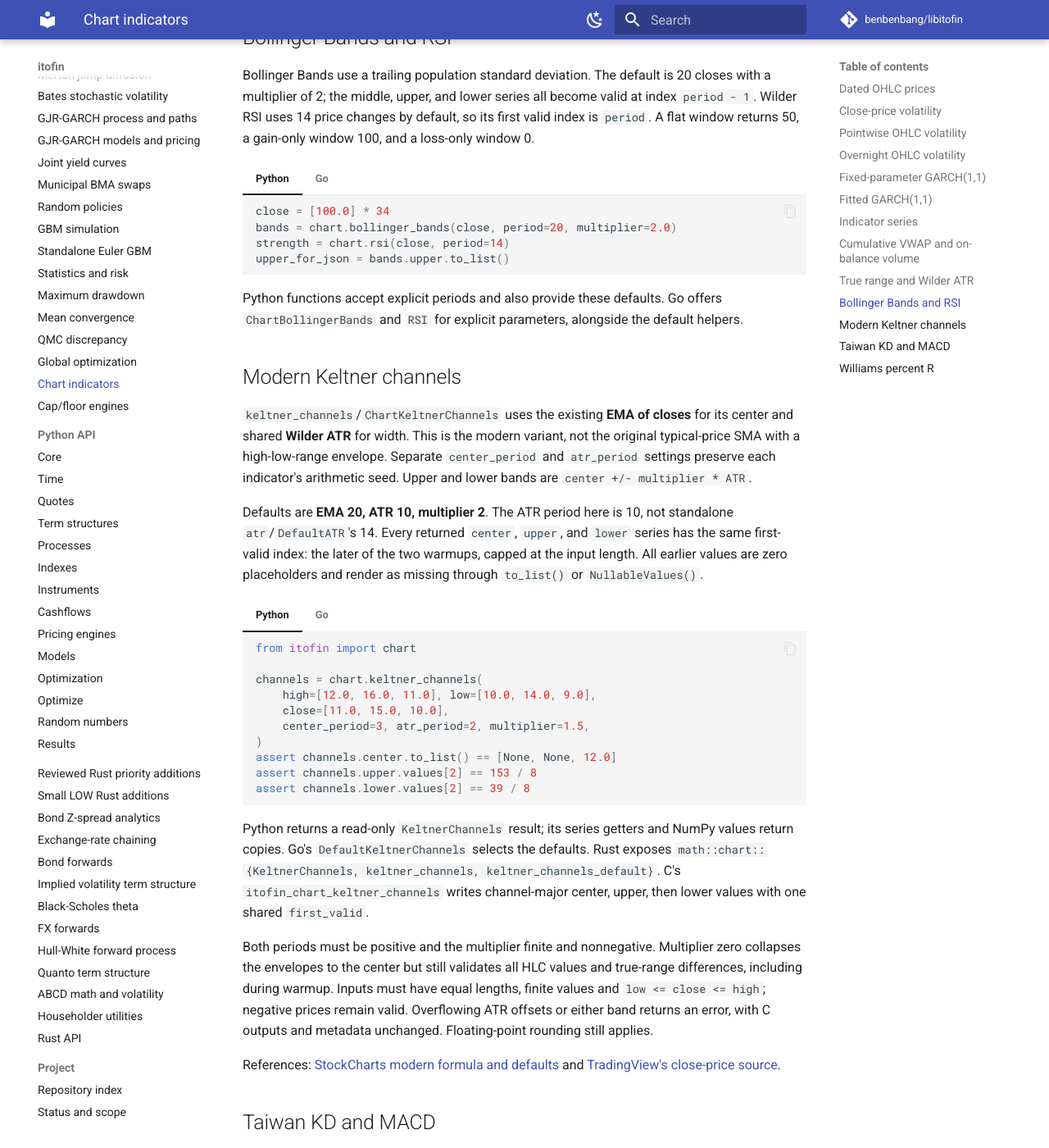
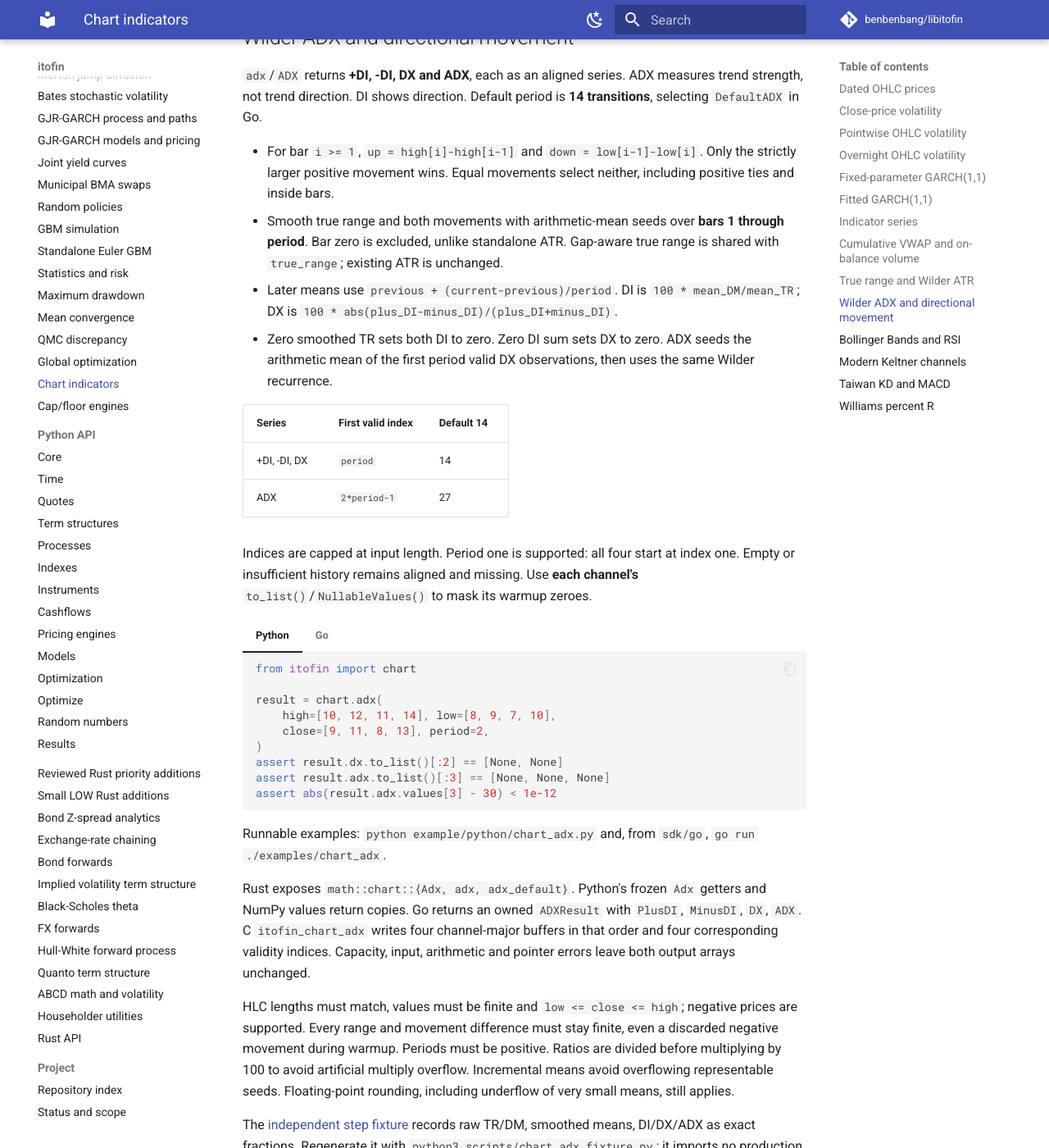
Before and after one commit to benbenbang/libitofin, an MkDocs documentation site: the page built from docs/docs/chart.md, in a window 1280 px wide and 1400 px high, scrolled down 5983 px. Shown: the whole window at 82% size. Built offline with MkDocs 1.6.1 and Material for MkDocs 9.7.7, drawn with Linux system fonts in a browser that asks for light colours; comment, search, counter and statistics services are not loaded; some of the changed text lies outside the part shown.

Commit message:
docs(docs): document ADX ties and independent warmups
Document unchanged ATR seed semantics and reference #1181.

ref #1181

````diff
--- a/docs/docs/chart.md
+++ b/docs/docs/chart.md
@@ -413,6 +413,86 @@ outputs and `first_valid` unchanged.
 Formula references: [Fidelity ATR](https://www.fidelity.com/learning-center/trading-investing/technical-analysis/technical-indicator-guide/atr)
 and [AAII's first-bar and seed convention](https://www.aaii.com/journal/article/average-true-range-atr).
 
+## Wilder ADX and directional movement
+
+`adx`/`ADX` returns **+DI, -DI, DX and ADX**, each as an aligned series.
+ADX measures trend strength, not trend direction. DI shows direction. Default
+period is **14 transitions**, selecting `DefaultADX` in Go.
+
+- For bar `i >= 1`, `up = high[i]-high[i-1]` and
+  `down = low[i-1]-low[i]`. Only the strictly larger positive movement wins.
+  Equal movements select neither, including positive ties and inside bars.
+- Smooth true range and both movements with arithmetic-mean seeds over
+  **bars 1 through period**. Bar zero is excluded, unlike standalone ATR.
+  Gap-aware true range is shared with `true_range`; existing ATR is unchanged.
+- Later means use `previous + (current-previous)/period`.
+  DI is `100 * mean_DM/mean_TR`; DX is
+  `100 * abs(plus_DI-minus_DI)/(plus_DI+minus_DI)`.
+- Zero smoothed TR sets both DI to zero. Zero DI sum sets DX to zero.
+  ADX seeds the arithmetic mean of the first period valid DX observations,
+  then uses the same Wilder recurrence.
+
+| Series | First valid index | Default 14 |
+| --- | --- | --- |
+| +DI, -DI, DX | `period` | 14 |
+| ADX | `2*period-1` | 27 |
+
+Indices are capped at input length. Period one is supported: all four start
+at index one. Empty or insufficient history remains aligned and missing.
+Use **each channel's** `to_list()`/`NullableValues()` to mask its warmup zeroes.
+
+=== "Python"
+
+    ```python
+    from itofin import chart
+
+    result = chart.adx(
+        high=[10, 12, 11, 14], low=[8, 9, 7, 10],
+        close=[9, 11, 8, 13], period=2,
+    )
+    assert result.dx.to_list()[:2] == [None, None]
+    assert result.adx.to_list()[:3] == [None, None, None]
+    assert abs(result.adx.values[3] - 30) < 1e-12
+    ```
+
+=== "Go"
+
+    ```go
+    import itofin "github.com/benbenbang/libitofin/sdk/go"
+
+    result, err := itofin.ADX(
+        []float64{10, 12, 11, 14}, []float64{8, 9, 7, 10},
+        []float64{9, 11, 8, 13}, 2,
+    )
+    if err != nil { panic(err) }
+    if result.DX.FirstValid != 2 || result.ADX.FirstValid != 3 {
+        panic("unexpected warmup")
+    }
+    _ = result.ADX.NullableValues()
+    ```
+
+Runnable examples: `python example/python/chart_adx.py` and, from `sdk/go`,
+`go run ./examples/chart_adx`.
+
+Rust exposes `math::chart::{Adx, adx, adx_default}`. Python's frozen `Adx`
+getters and NumPy values return copies. Go returns an owned `ADXResult` with
+`PlusDI`, `MinusDI`, `DX`, `ADX`. C `itofin_chart_adx` writes four channel-major
+buffers in that order and four corresponding validity indices. Capacity,
+input, arithmetic and pointer errors leave both output arrays unchanged.
+
+HLC lengths must match, values must be finite and `low <= close <= high`;
+negative prices are supported. Every range and movement difference must stay
+finite, even a discarded negative movement during warmup. Periods must be
+positive. Ratios are divided before multiplying by 100 to avoid artificial
+multiply overflow. Incremental means avoid overflowing representable seeds.
+Floating-point rounding, including underflow of very small means, still applies.
+
+The [independent step fixture](https://github.com/benbenbang/libitofin/blob/main/crates/libitofin/tests/fixtures/chart_adx.csv)
+records raw TR/DM, smoothed means, DI/DX/ADX as exact fractions. Regenerate it
+with `python3 scripts/chart_adx_fixture.py`; it imports no production code.
+The period-two fixture covers rising/falling movements, gaps, a positive tie
+and an inside bar. At its last bar ADX is `22255/504`.
+
 ## Bollinger Bands and RSI
 
 Bollinger Bands use a trailing population standard deviation. The default is
````
